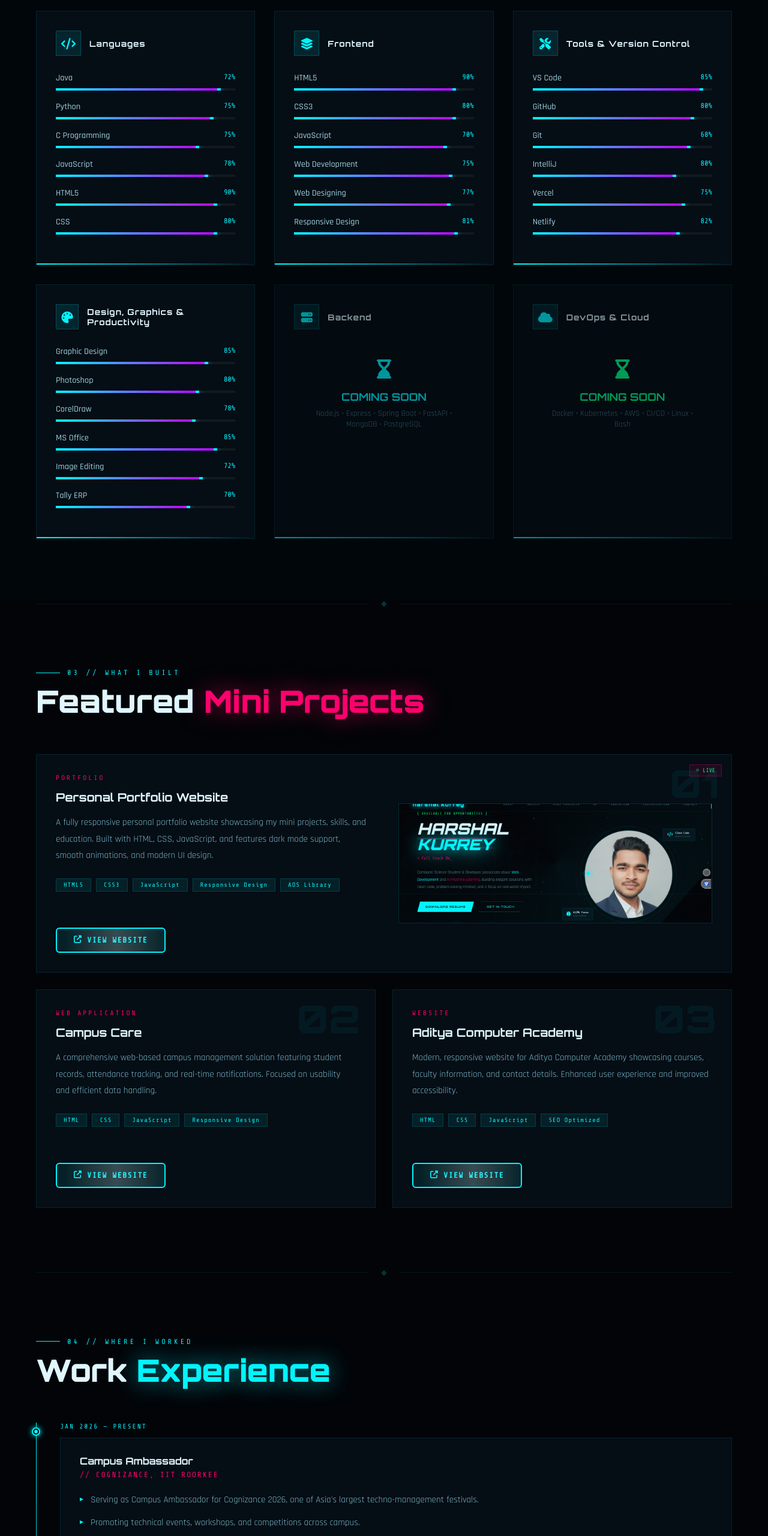
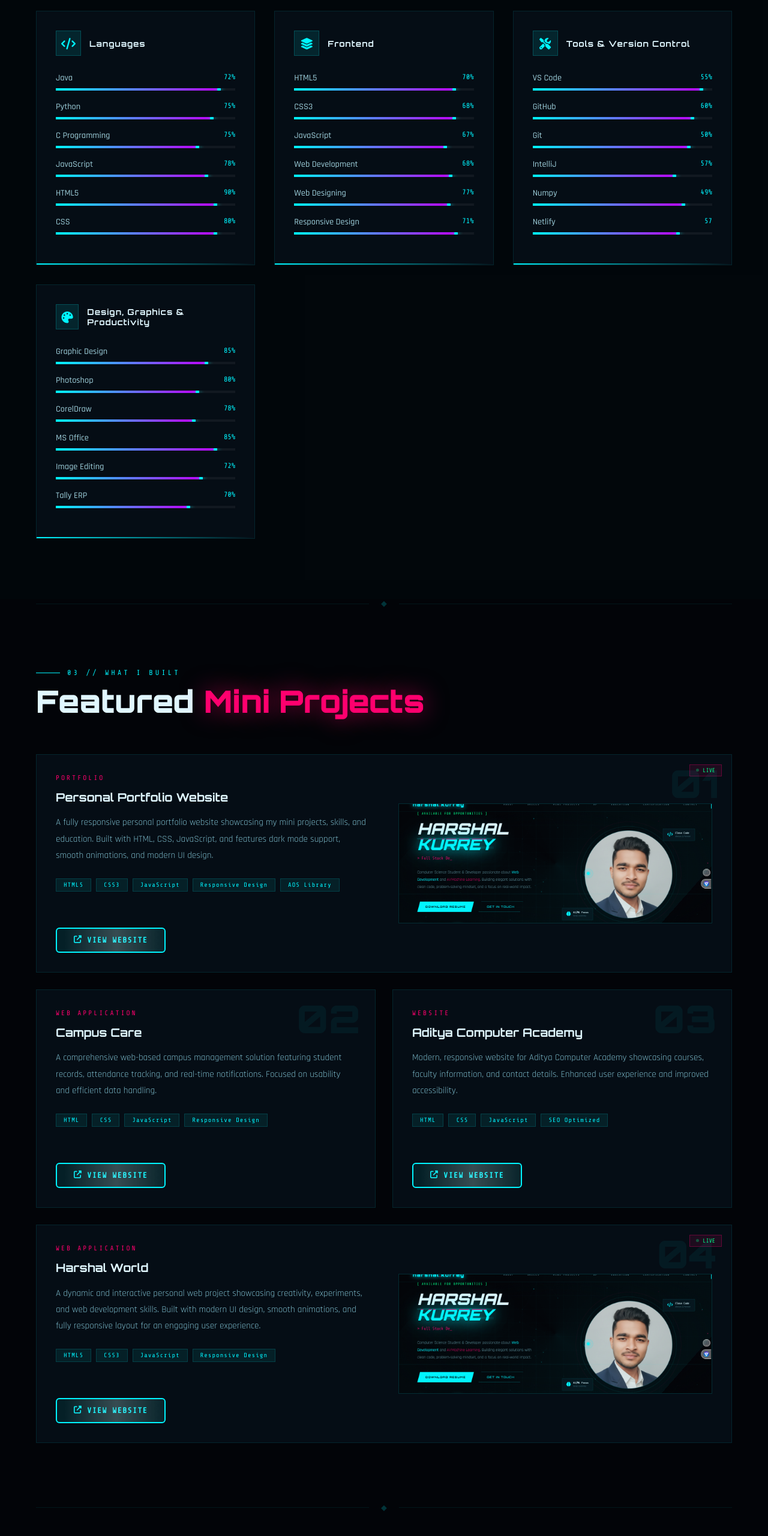
Before and after one commit to harshalkurrey/portfolio, a plain HTML site: page index.html in a window 1280 px wide. Shown: the part 2120-4680 px from the top of the page at 60% size. Drawn offline with nearby package versions, Linux system fonts and the light colour scheme.

```diff
--- a/index.html
+++ b/index.html
@@ -225,12 +225,12 @@
                     <div class="skill-cat-icon"><i class="fas fa-layer-group"></i></div>
                     <div class="skill-cat-name">Frontend</div>
                 </div>
-                <div class="skill-item"><div class="skill-info"><span class="skill-name">HTML5</span><span class="skill-pct">90%</span></div><div class="skill-bar-bg"><div class="skill-bar-fill" data-width="90"></div></div></div>
-                <div class="skill-item"><div class="skill-info"><span class="skill-name">CSS3</span><span class="skill-pct">80%</span></div><div class="skill-bar-bg"><div class="skill-bar-fill" data-width="90"></div></div></div>
-                <div class="skill-item"><div class="skill-info"><span class="skill-name">JavaScript</span><span class="skill-pct">70%</span></div><div class="skill-bar-bg"><div class="skill-bar-fill" data-width="85"></div></div></div>
-                <div class="skill-item"><div class="skill-info"><span class="skill-name">Web Development</span><span class="skill-pct">75%</span></div><div class="skill-bar-bg"><div class="skill-bar-fill" data-width="88"></div></div></div>
+                <div class="skill-item"><div class="skill-info"><span class="skill-name">HTML5</span><span class="skill-pct">70%</span></div><div class="skill-bar-bg"><div class="skill-bar-fill" data-width="90"></div></div></div>
+                <div class="skill-item"><div class="skill-info"><span class="skill-name">CSS3</span><span class="skill-pct">68%</span></div><div class="skill-bar-bg"><div class="skill-bar-fill" data-width="90"></div></div></div>
+                <div class="skill-item"><div class="skill-info"><span class="skill-name">JavaScript</span><span class="skill-pct">67%</span></div><div class="skill-bar-bg"><div class="skill-bar-fill" data-width="85"></div></div></div>
+                <div class="skill-item"><div class="skill-info"><span class="skill-name">Web Development</span><span class="skill-pct">68%</span></div><div class="skill-bar-bg"><div class="skill-bar-fill" data-width="88"></div></div></div>
                 <div class="skill-item"><div class="skill-info"><span class="skill-name">Web Designing</span><span class="skill-pct">77%</span></div><div class="skill-bar-bg"><div class="skill-bar-fill" data-width="87"></div></div></div>
-                <div class="skill-item"><div class="skill-info"><span class="skill-name">Responsive Design</span><span class="skill-pct">81%</span></div><div class="skill-bar-bg"><div class="skill-bar-fill" data-width="91"></div></div></div>
+                <div class="skill-item"><div class="skill-info"><span class="skill-name">Responsive Design</span><span class="skill-pct">71%</span></div><div class="skill-bar-bg"><div class="skill-bar-fill" data-width="91"></div></div></div>
             </div>
 
 
@@ -240,12 +240,12 @@
                     <div class="skill-cat-icon"><i class="fas fa-tools"></i></div>
                     <div class="skill-cat-name">Tools & Version Control</div>
                 </div>
-                <div class="skill-item"><div class="skill-info"><span class="skill-name">VS Code</span><span class="skill-pct">85%</span></div><div class="skill-bar-bg"><div class="skill-bar-fill" data-width="95"></div></div></div>
-                <div class="skill-item"><div class="skill-info"><span class="skill-name">GitHub</span><span class="skill-pct">80%</span></div><div class="skill-bar-bg"><div class="skill-bar-fill" data-width="90"></div></div></div>
-                <div class="skill-item"><div class="skill-info"><span class="skill-name">Git</span><span class="skill-pct">68%</span></div><div class="skill-bar-bg"><div class="skill-bar-fill" data-width="88"></div></div></div>
-                <div class="skill-item"><div class="skill-info"><span class="skill-name">IntelliJ</span><span class="skill-pct">80%</span></div><div class="skill-bar-bg"><div class="skill-bar-fill" data-width="80"></div></div></div>
-                <div class="skill-item"><div class="skill-info"><span class="skill-name">Vercel</span><span class="skill-pct">75%</span></div><div class="skill-bar-bg"><div class="skill-bar-fill" data-width="85"></div></div></div>
-                <div class="skill-item"><div class="skill-info"><span class="skill-name">Netlify</span><span class="skill-pct">82%</span></div><div class="skill-bar-bg"><div class="skill-bar-fill" data-width="82"></div></div></div>
+                <div class="skill-item"><div class="skill-info"><span class="skill-name">VS Code</span><span class="skill-pct">55%</span></div><div class="skill-bar-bg"><div class="skill-bar-fill" data-width="95"></div></div></div>
+                <div class="skill-item"><div class="skill-info"><span class="skill-name">GitHub</span><span class="skill-pct">60%</span></div><div class="skill-bar-bg"><div class="skill-bar-fill" data-width="90"></div></div></div>
+                <div class="skill-item"><div class="skill-info"><span class="skill-name">Git</span><span class="skill-pct">50%</span></div><div class="skill-bar-bg"><div class="skill-bar-fill" data-width="88"></div></div></div>
+                <div class="skill-item"><div class="skill-info"><span class="skill-name">IntelliJ</span><span class="skill-pct">57%</span></div><div class="skill-bar-bg"><div class="skill-bar-fill" data-width="80"></div></div></div>
+                <div class="skill-item"><div class="skill-info"><span class="skill-name">Numpy</span><span class="skill-pct">49%</span></div><div class="skill-bar-bg"><div class="skill-bar-fill" data-width="85"></div></div></div>
+                <div class="skill-item"><div class="skill-info"><span class="skill-name">Netlify</span><span class="skill-pct">57</span></div><div class="skill-bar-bg"><div class="skill-bar-fill" data-width="82"></div></div></div>
             </div>
             <!-- Design, Graphics & Productivity -->
             <div class="skill-category reveal">
@@ -262,31 +262,9 @@
             </div>
 
 
-            <!-- Backend (Coming Soon) -->
-            <div class="skill-category reveal reveal-delay-1" style="opacity: 0.6; pointer-events: none;">
-                <div class="skill-cat-header">
-                    <div class="skill-cat-icon"><i class="fas fa-server"></i></div>
-                    <div class="skill-cat-name">Backend</div>
-                </div>
-                <div style="padding: 20px; text-align: center; color: var(--text-muted);">
-                    <div style="font-size: 2rem; margin-bottom: 12px;"><i class="fas fa-hourglass-end" style="color: var(--neon-cyan);"></i></div>
-                    <div style="font-family: 'Orbitron', monospace; font-weight: 700; font-size: 1.1rem; color: var(--neon-cyan);">COMING SOON</div>
-                    <div style="font-size: 0.85rem; margin-top: 8px;">Node.js • Express • Spring Boot • FastAPI • MongoDB • PostgreSQL</div>
-                </div>
-            </div>
-            <!-- DevOps (Coming Soon) -->
-            <div class="skill-category reveal reveal-delay-2" style="opacity: 0.6; pointer-events: none;">
-                <div class="skill-cat-header">
-                    <div class="skill-cat-icon"><i class="fas fa-cloud"></i></div>
-                    <div class="skill-cat-name">DevOps & Cloud</div>
-                </div>
-                <div style="padding: 20px; text-align: center; color: var(--text-muted);">
-                    <div style="font-size: 2rem; margin-bottom: 12px;"><i class="fas fa-hourglass-end" style="color: var(--neon-green);"></i></div>
-                    <div style="font-family: 'Orbitron', monospace; font-weight: 700; font-size: 1.1rem; color: var(--neon-green);">COMING SOON</div>
-                    <div style="font-size: 0.85rem; margin-top: 8px;">Docker • Kubernetes • AWS • CI/CD • Linux • Bash</div>
-                </div>
-            </div>
-        </div>
+
+
+
     </section>
 
     <div class="section-divider"><div class="divider-line"></div><div class="divider-icon">◆</div><div class="divider-line"></div></div>
@@ -325,7 +303,7 @@
                 <div class="project-number">01</div>
             </div>
 
-            <!-- PROJECT 3 -->
+            <!-- PROJECT 2 -->
             <div class="project-card reveal reveal-delay-1">
                 <div class="project-number">02</div>
                 <div class="project-type">WEB APPLICATION</div>
@@ -342,7 +320,7 @@
                 </div>
             </div>
 
-            <!-- PROJECT 4 -->
+            <!-- PROJECT 3 -->
             <div class="project-card reveal">
                 <div class="project-number">03</div>
                 <div class="project-type">WEBSITE</div>
@@ -359,6 +337,37 @@
                 </div>
             </div>
 
+
+            <div class="project-card featured reveal">
+    <div class="project-info">
+        <div class="proj-status"><div class="status-dot"></div>LIVE</div>
+        <div class="project-type">WEB APPLICATION</div>
+        <h3 class="project-name">Harshal World</h3>
+        <p class="project-desc">
+            A dynamic and interactive personal web project showcasing creativity, experiments, and web development skills. Built with modern UI design, smooth animations, and fully responsive layout for an engaging user experience.
+        </p>
+        <div class="project-tech">
+            <span class="tech-tag">HTML5</span>
+            <span class="tech-tag">CSS3</span>
+            <span class="tech-tag">JavaScript</span>
+            <span class="tech-tag">Responsive Design</span>
+        </div>
+        <div class="project-links">
+            <a href="https://harshalkurrey.github.io/Harshal-World/" class="proj-link" target="_blank" rel="noopener noreferrer">
+                <i class="fas fa-external-link-alt"></i>View Website
+            </a>
+        </div>
+    </div>
+    <div class="project-visual">
+        <div class="proj-mockup-animated">
+            <img src="image.png" alt="Harshal World Preview" style="width: 100%; height: 100%; object-fit: cover;">
+        </div>
+    </div>
+    <div class="project-number">04</div>
+</div>
+
+
+
         </div>
     </section>
 
@@ -369,6 +378,51 @@
         <div class="section-label">04 // WHERE I WORKED</div>
         <h2 class="section-title">Work <span class="glow-text">Experience</span></h2>
         <div class="timeline">
+
+
+            <div class="timeline-item reveal">
+                <div class="timeline-dot"></div>
+                <div class="timeline-date">APRIL 2026 — PRESENT</div>
+                <div class="exp-card">
+                    <div class="exp-role">Contributor + Campus Ambassador</div>
+                    <div class="exp-company">// GirlScript Summer of Code</div>
+                    <ul class="exp-points">
+                        <li>Selected as Contributor for GSSoC 2026, contributing to open-source projects using GitHub workflows.</li>
+                        <li>Collaborated with developers, solved issues, and improved project features through pull requests.</li>
+                        <li>Served as Campus Ambassador, promoting open-source culture and engaging students in tech activities.</li>
+                        <li>Organized awareness, increased participation, and built an active student developer community.</li>
+                    </ul>
+                    <div class="exp-tags">
+                        <span class="exp-tag">Open Source</span>
+                        <span class="exp-tag">Problem Solving</span>
+                        <span class="exp-tag">Github</span>
+                        <span class="exp-tag">Communication</span>
+                    </div>
+                </div>
+            </div>
+
+
+                        <div class="timeline-item reveal">
+                <div class="timeline-dot"></div>
+                <div class="timeline-date">APRIL 2026 — PRESENT</div>
+                <div class="exp-card">
+                    <div class="exp-role">Contributor </div>
+                    <div class="exp-company">// Nexus Spring of Code</div>
+                    <ul class="exp-points">
+                        <li>Selected as Contributor for NSoC 2026, working on real-world open-source projects.</li>
+                        <li>Contributed through issue solving, feature enhancements, and pull request submissions.</li>
+                        <li>Collaborated with team members and followed structured development workflows.</li>
+                        <li>Gained hands-on experience in version control and project contribution.</li>
+                    </ul>
+                    <div class="exp-tags">
+                        <span class="exp-tag">Open Source</span>
+                        <span class="exp-tag">Collabration</span>
+                        <span class="exp-tag">Github</span>
+                        <span class="exp-tag">Communication</span>
+                    </div>
+                </div>
+            </div>
+
 
             <div class="timeline-item reveal">
                 <div class="timeline-dot"></div>
```
